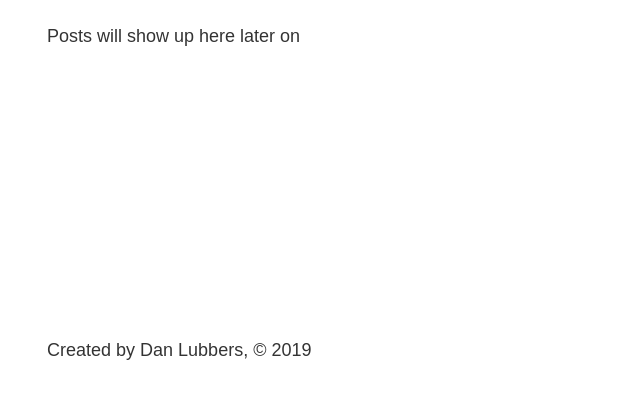
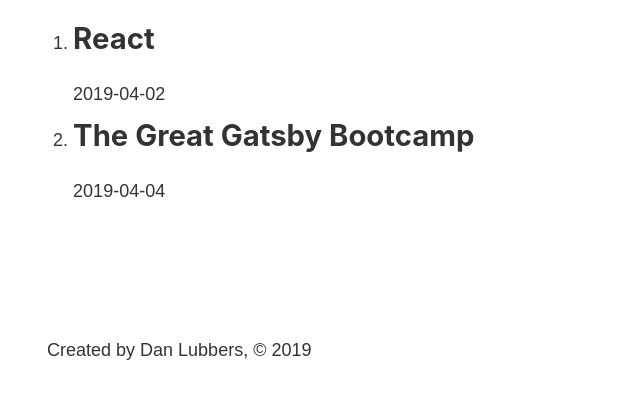
Before and after one commit to danlubbers/gatsby-bootcamp-tutorial, a Gatsby site: page /blog in a window 1280 px wide. Shown: the part 393-792 px from the top of the page, without its empty margins (236-876 px from the left). Built offline with nearby package versions, Linux system fonts and the light colour scheme; Gatsby itself is replaced by a stand-in of ours.

Commit message:
Step 11: Working with markdown posts

```diff
--- a/gatsby-config.js
+++ b/gatsby-config.js
@@ -11,6 +11,7 @@
             name: 'src',
             path: `${__dirname}/src/`
         }
-      }
+      },
+      'gatsby-transformer-remark'
     ]
 }
--- a/package.json
+++ b/package.json
@@ -16,6 +16,7 @@
     "gatsby": "^2.13.15",
     "gatsby-plugin-sass": "^2.1.1",
     "gatsby-source-filesystem": "^2.1.5",
+    "gatsby-transformer-remark": "^2.6.4",
     "node-sass": "^4.12.0",
     "react": "^16.8.6",
     "react-dom": "^16.8.6"
--- a/src/pages/blog.js
+++ b/src/pages/blog.js
@@ -1,11 +1,38 @@
 import React from 'react';
+import { graphql, useStaticQuery } from 'gatsby';
 import Layout from '../Components/Layout';
 
 const BlogPage = () => {
+    const data = useStaticQuery(graphql`
+        query {
+            allMarkdownRemark {
+                edges {
+                    node {
+                        frontmatter {
+                            title
+                            date
+                        }
+                    }
+                }
+            }
+        }
+    `);
+
+    // console.log(data)
+
     return (
         <Layout>
             <h1>Blog</h1>
-            <p>Posts will show up here later on</p>
+         <ol>
+                 {data.allMarkdownRemark.edges.map((e, i) => {
+                     return (
+                         <li key={i}>
+                             <h2>{e.node.frontmatter.title}</h2>
+                             <p>{e.node.frontmatter.date}</p>
+                         </li>
+                     )
+                 }).reverse()}
+         </ol>
         </Layout>
     )
 }
```
Also changed, not shown: 1 other file.
